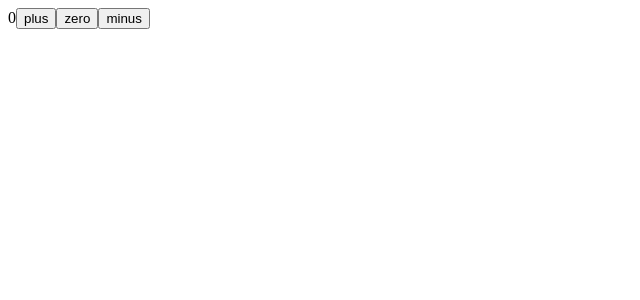
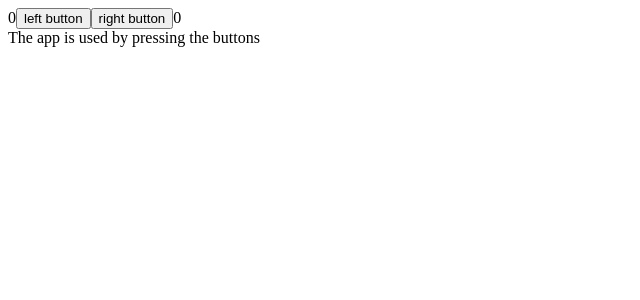
Before and after one commit to Boschaynamo/Programacion-web, a React (Create React App) app in the folder part1/courseinfo/: page / in a window 1280 px wide. Shown: the top 300 px of the page, without its empty margins (0-640 px from the left). Built offline with nearby package versions, Linux system fonts and the light colour scheme.

Commit message:
courseinfo done

```diff
--- a/part1/courseinfo/src/App.js
+++ b/part1/courseinfo/src/App.js
@@ -1,23 +1,46 @@
 import { useState } from 'react'
 
-const Display = ({ counter }) => <>{counter}</>
+const Button = ({ handleClick, text }) => <button onClick={handleClick}>{text}</button>
 
-const Button = ({ onClick, text }) => <button onClick={onClick}>{text}</button>
+const History = (props) => {
+  if (props.allClicks.length === 0) {
+    return (
+      <div>
+        The app is used by pressing the buttons
+      </div>
+    )
+  }
+  return (
+    <div>
+      Button press history: {props.allClicks.join('-')}
+    </div>
+  )
+}
 
 const App = () => {
-  const [counter, setCounter] = useState(0)
+  const [left, setLeft] = useState(0)
+  const [right, setRight] = useState(0)
+  const [allClicks, setAll] = useState([])
 
-  const increaseByOne = () => setCounter(counter + 1)
-  const decreaseByOne = () => setCounter(counter - 1)
-  const setToZero = () => setCounter(0)
+
+  const handleLeftClick = () => {
+    setAll(allClicks.concat('L'))
+    setLeft(left + 1)
+  }
+
+  const handleRightClick = () => {
+    setAll(allClicks.concat('R'))
+    setRight(right + 1)
+  }
 
   return (
-    <>
-      <Display counter={counter} />
-      <Button onClick={increaseByOne} text='plus' />
-      <Button onClick={setToZero} text='zero' />
-      <Button onClick={decreaseByOne} text='minus' />
-    </>
+    <div>
+      {left}
+      <Button handleClick={handleLeftClick} text='left button' />
+      <Button handleClick={handleRightClick} text='right button' />
+      {right}
+      <History allClicks={allClicks} />
+    </div>
   )
 }
 
```
